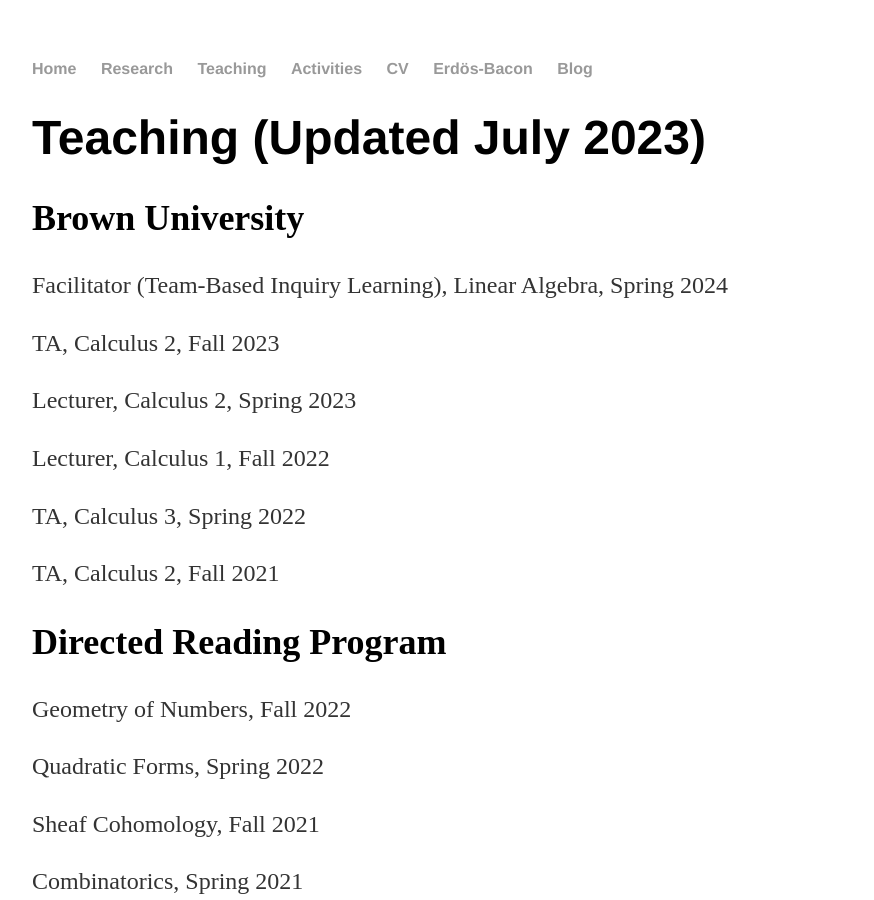
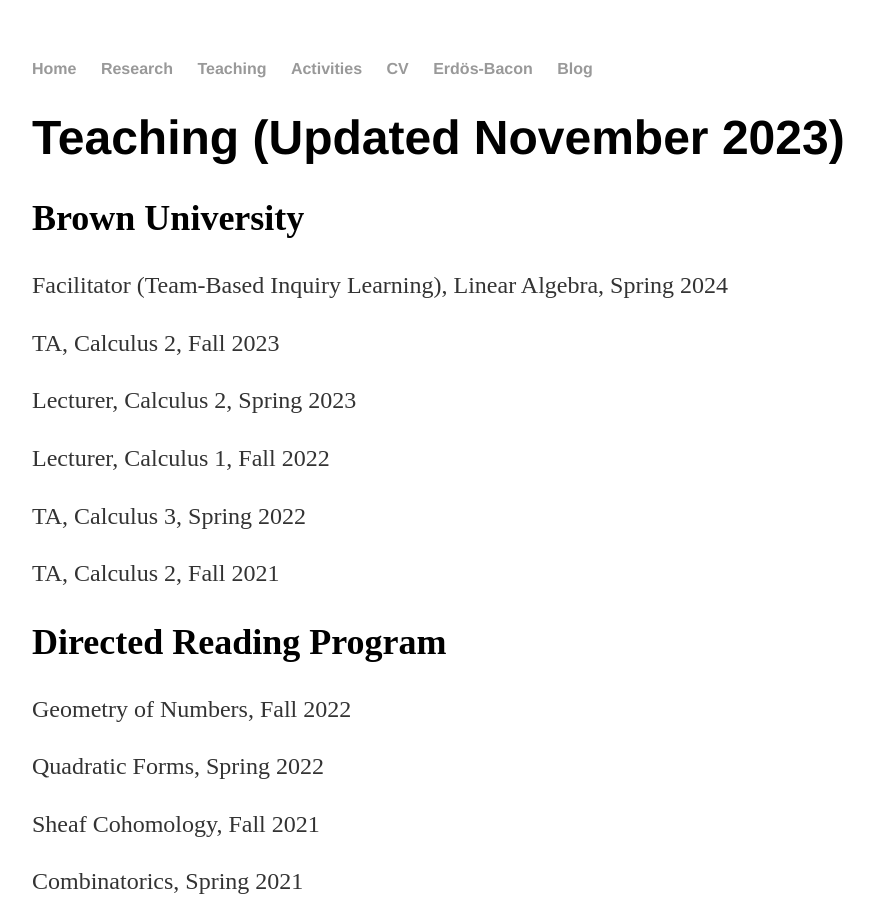
Before and after one commit to stevenecreech/stevenecreech.github.io, a Jekyll site: the page built from teaching/index.html, in a window 1280 px wide and 900 px high. Shown: the whole window, without its empty margins (160-1034 px from the left). Built offline with Jekyll 4.4.1, drawn with Linux system fonts in a browser that asks for light colours; Markdown is read by kramdown in place of the engine named in the settings.

Commit message:
Update index.html

```diff
--- a/teaching/index.html
+++ b/teaching/index.html
@@ -3,7 +3,7 @@
 title: Steven Creech Teaching
 ---
 <div class="blurb">
-	<h1>Teaching (Updated July 2023)</h1>
+	<h1>Teaching (Updated November 2023)</h1>
 
 	<font size="+2"><h2>Brown University</h2></font>
 	<p>Facilitator (Team-Based Inquiry Learning), Linear Algebra, Spring 2024</p>
```
